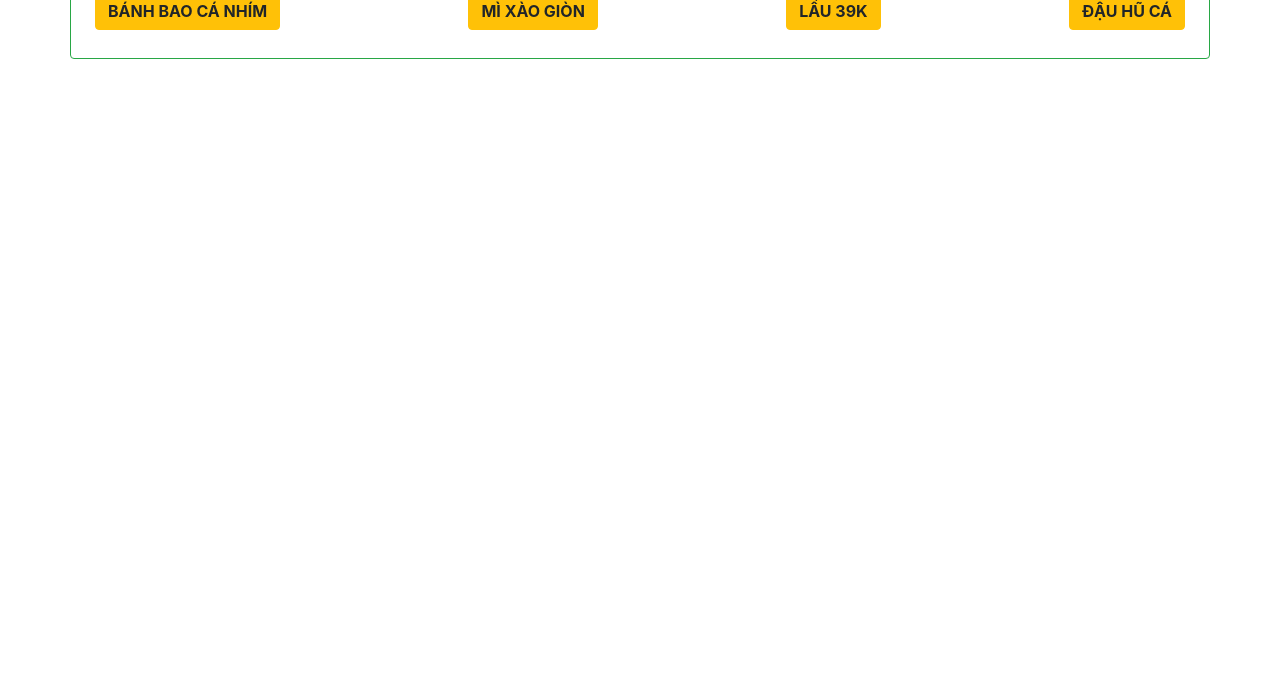
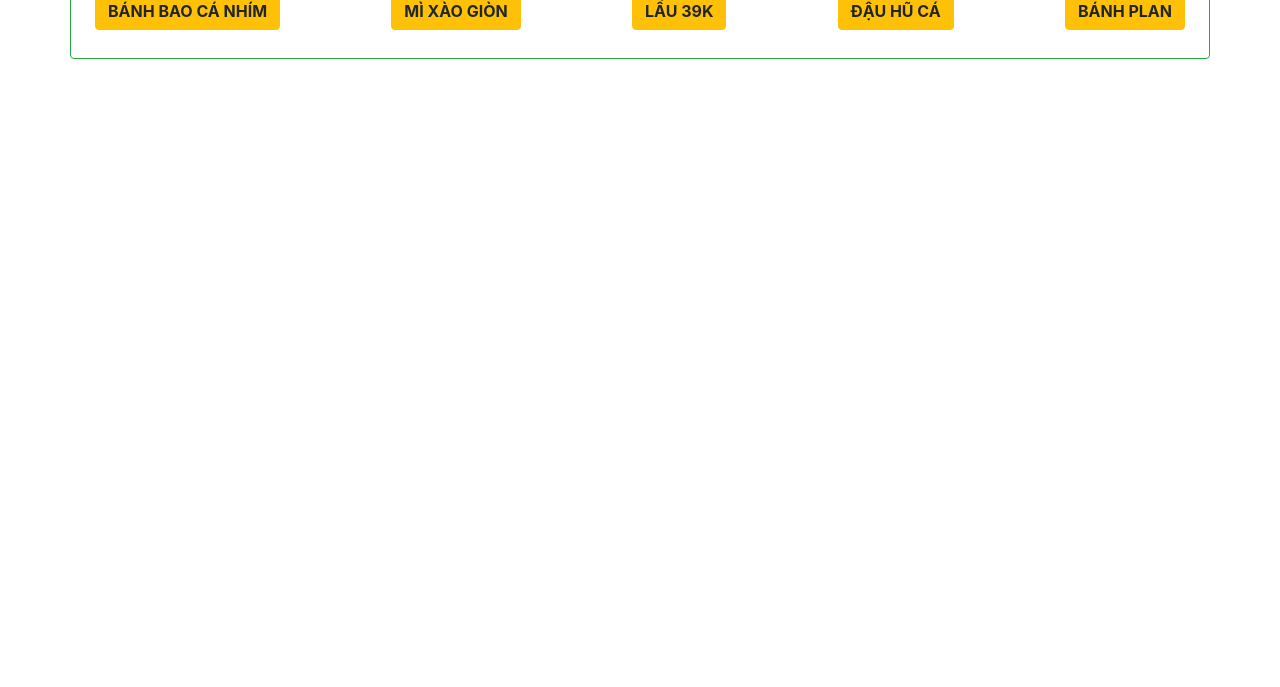
Before and after one commit to LuongChanHong/DemoGitSyntax, a plain HTML site: page index.html in a window 1280 px wide. Shown: the part 113-800 px from the top of the page. Drawn offline with nearby package versions, Linux system fonts and the light colour scheme.

Commit message:
Update index.html

```diff
--- a/index.html
+++ b/index.html
@@ -35,6 +35,9 @@
         <button class="btn btn-warning font-weight-bold mb-1 text-center">
           ĐẬU HŨ CÁ
         </button>
+        <button class="btn btn-warning font-weight-bold mb-1 text-center">
+          BÁNH PLAN
+        </button>
       </div>
     </div>
     <!-- Optional JavaScript -->
```
